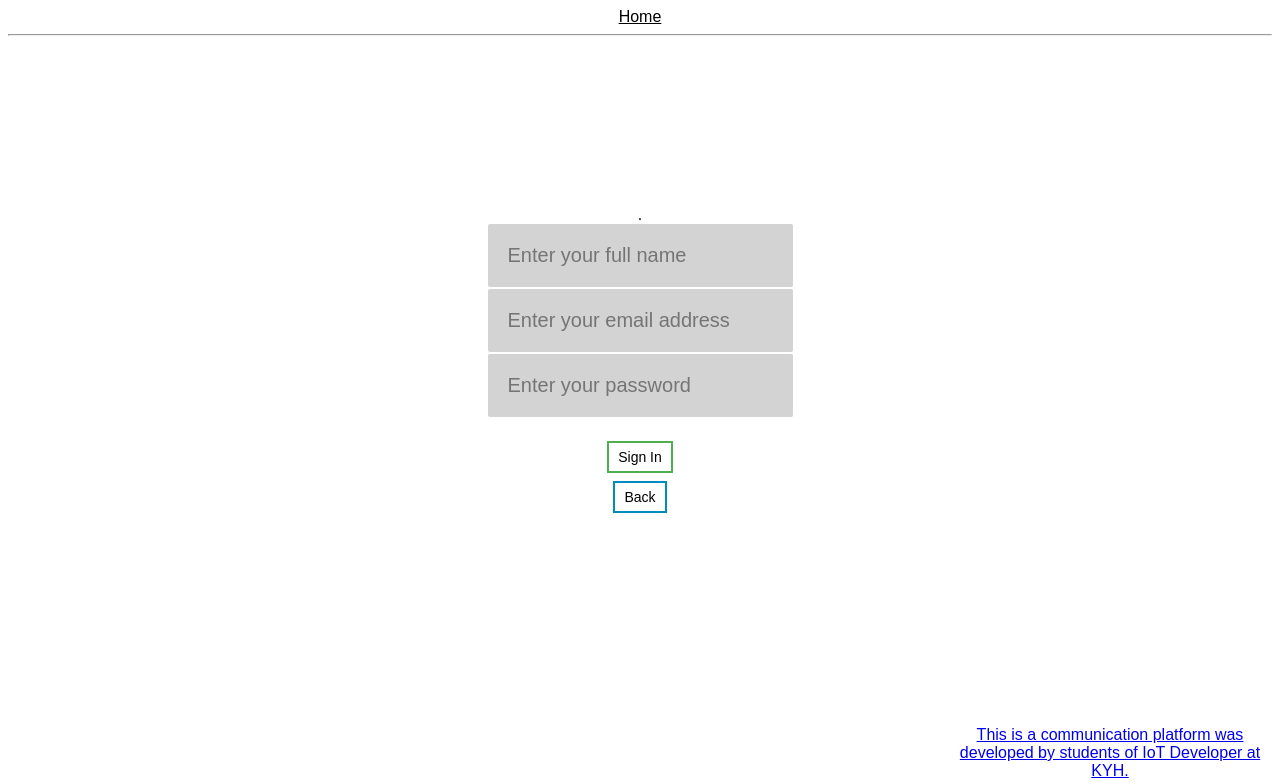
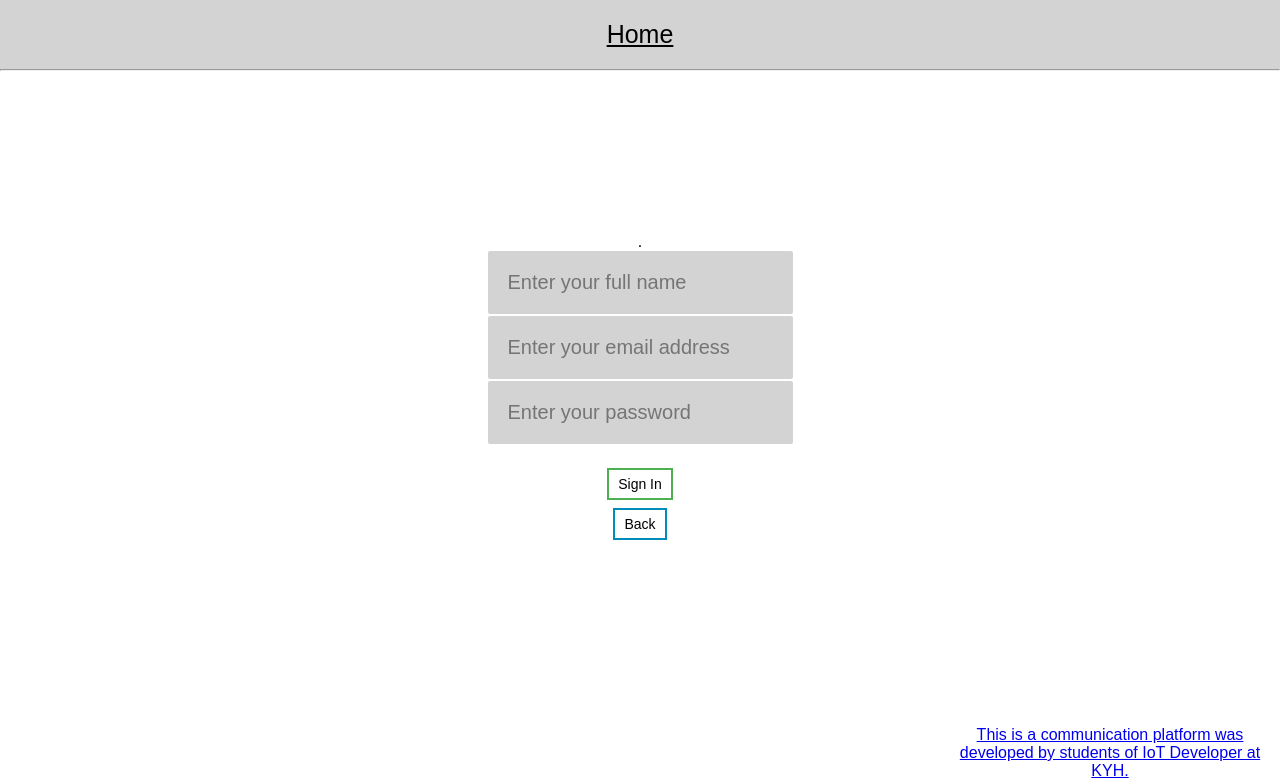
Before and after one commit to estanisarandon/Kommunikationsplattform-over-MQTT, a Flask app: page /signup in a window 1280 px wide. Shown: the top 784 px of the page. Run offline with Flask 2, Linux system fonts and the light colour scheme.

Commit message:
Added styling to the menu

```diff
--- a/static/css/main.css
+++ b/static/css/main.css
@@ -4,15 +4,27 @@
        background-color: white;
        text-align: center;
        font-family: Arial, Helvetica, sans-serif;
+        margin: 0;
+
        }
 
         .menu-item {
             margin: 5px;
             color: black;
+            font-size: 25px;
         }
         .footer{
             text-align: center;
         }
+
+.menu {
+    padding: 20px;
+    background-color: lightgray;
+}
+
+hr {
+    margin: 0;
+}
 
 .center {
   margin-left: auto;
@@ -142,7 +154,7 @@
   color: white;
 }
 
-input {
+.signupLogin {
     border: 0;
     padding: 20px;
     margin-bottom: 2px;
--- a/templates/base-template.html
+++ b/templates/base-template.html
@@ -7,6 +7,7 @@
 
 </head>
 <body>
+    <div class="menu">
         <a class="menu-item" href="{{ url_for('bp_open.index') }}">
             Home
         </a>
@@ -18,8 +19,9 @@
                 <i class="fa fa-fw fa-envelop-open no-new-msg" id="message-symbol"></i>
                     <span class="sup" id="message-cont"></span>
             </a>
+
         {% endif %}
-
+    </div>
     <hr />
     {% block content %}
     {% endblock %}
--- a/templates/login.html
+++ b/templates/login.html
@@ -22,8 +22,8 @@
         {% endif %}
     {% endwith %}
     <form action="{{ url_for('bp_open.login_post')}}" method="POST">
-        <input type="email" name="email" placeholder="Enter your email address" /> <br />
-        <input type="password" name="password" placeholder="Enter your password" /> <br />
+        <input class="signupLogin" type="email" name="email" placeholder="Enter your email address" /> <br />
+        <input class="signupLogin" type="password" name="password" placeholder="Enter your password" /> <br />
         <br />
         <button class="sbutton button1">Log In</button>
     </form>
--- a/templates/signup.html
+++ b/templates/signup.html
@@ -27,9 +27,9 @@
     {% endwith %}
 
     <form action="{{ url_for('bp_open.signup_post')}}" method="POST">
-        <input type="text" name="name" placeholder="Enter your full name" /> <br />
-        <input type="email" name="email" placeholder="Enter your email address" /> <br />
-        <input type="password" name="password" placeholder="Enter your password" /> <br />
+        <input class="signupLogin" type="text" name="name" placeholder="Enter your full name" /> <br />
+        <input class="signupLogin" type="email" name="email" placeholder="Enter your email address" /> <br />
+        <input class="signupLogin" type="password" name="password" placeholder="Enter your password" /> <br />
          <br />
         <button class="sbutton button1" type="submit">Sign In</button>
     </form>
```
Lines whose indentation alone changed are shown as unchanged.
